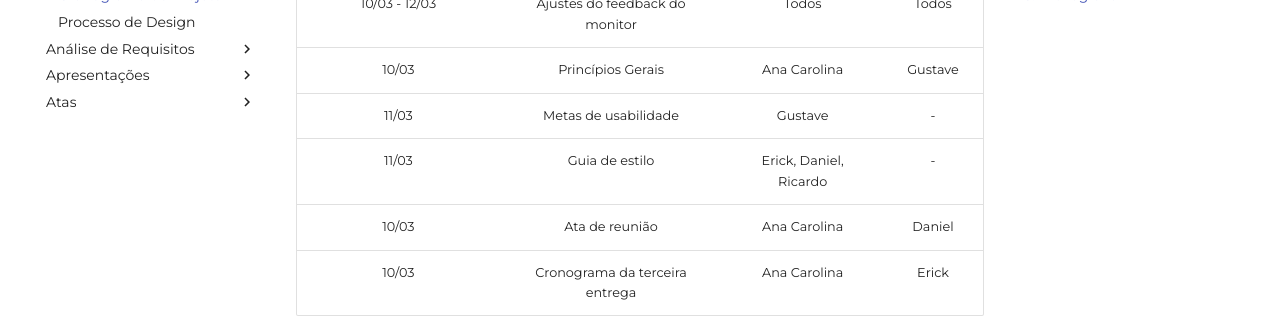
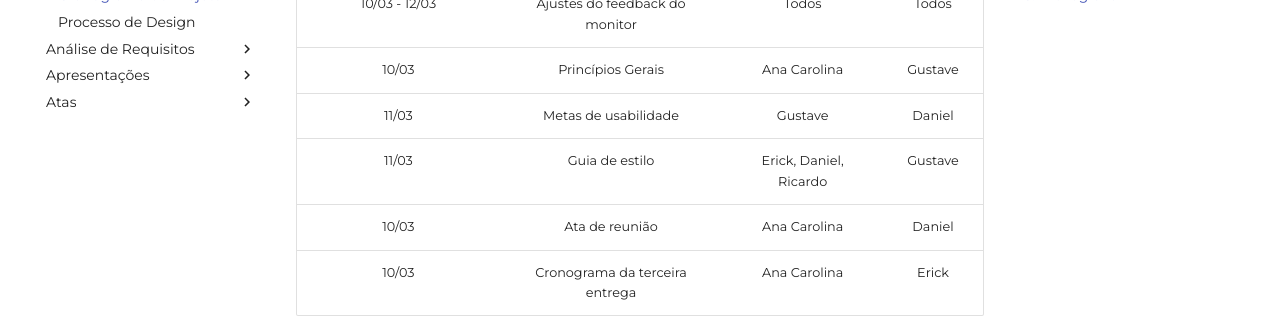
Before and after one commit to Interacao-Humano-Computador/2021.2-Cebraspe, an MkDocs documentation site: the page built from docs/Planejamento/Cronograma/Cronograma.md, in a window 1280 px wide and 900 px high, scrolled down 2648 px. Shown: the part 248-566 px from the top of the window. Built offline with MkDocs 1.6.1 and Material for MkDocs 9.7.7, drawn with Linux system fonts in a browser that asks for light colours; some web fonts are replaced; comment, search, counter and statistics services are not loaded.

Commit message:
#18 - Adição dos nomes dos revisores

```diff
--- a/docs/Planejamento/Cronograma/Cronograma.md
+++ b/docs/Planejamento/Cronograma/Cronograma.md
@@ -59,8 +59,8 @@
 | :--------------------------: | :----------------------------: | :--------------------: | :-------: |
 |        10/03 - 12/03         | Ajustes do feedback do monitor |         Todos          |   Todos   |
 |            10/03             |       Princípios Gerais        |      Ana Carolina      |  Gustave  |
-|            11/03             |      Metas de usabilidade      |        Gustave         |     -     |
-|            11/03             |         Guia de estilo         | Erick, Daniel, Ricardo |     -     |
+|            11/03             |      Metas de usabilidade      |        Gustave         |  Daniel   |
+|            11/03             |         Guia de estilo         | Erick, Daniel, Ricardo |  Gustave  |
 |            10/03             |         Ata de reunião         |      Ana Carolina      |  Daniel   |
 |            10/03             | Cronograma da terceira entrega |      Ana Carolina      |   Erick   |
 
```
